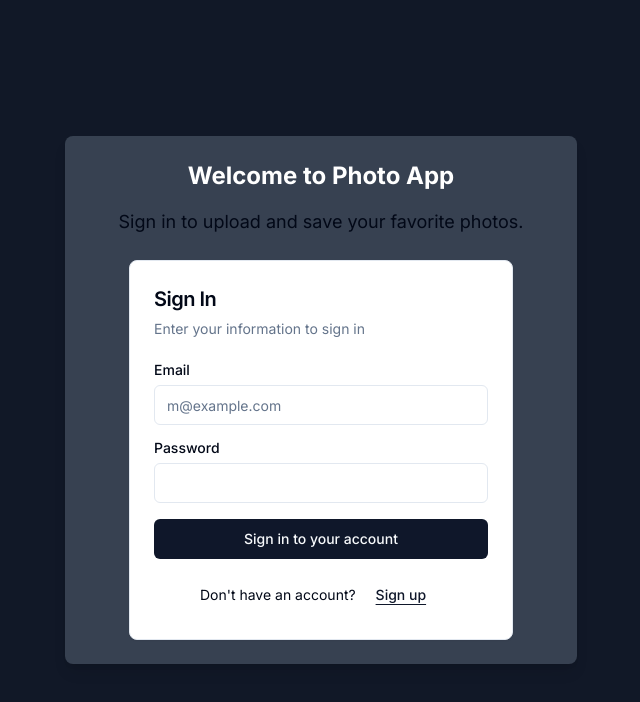
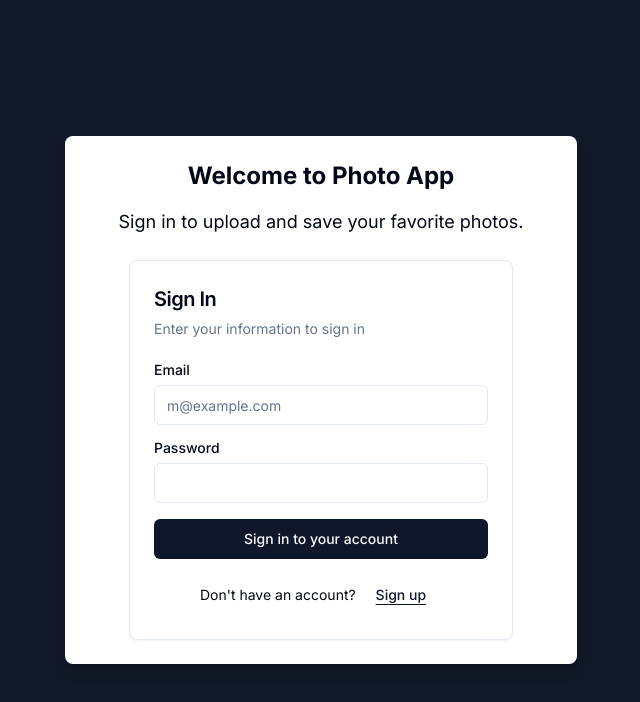
Before and after one commit to Sma-source/photo-app, a Next.js app: page / in a window 1280 px wide. Shown: the top 702 px of the page, without its empty margins (319-959 px from the left). Built offline with nearby package versions, Linux system fonts and the light colour scheme.

Commit message:
change bg color

```diff
--- a/app/page.jsx
+++ b/app/page.jsx
@@ -3,8 +3,8 @@ import AuthForm from "@/components/AuthForm";
 export default function Home() {
   return (
     <main className="flex items-center justify-center bg-gray-900 min-h-screen">
-      <div className="bg-gray-700 rounded-lg shadow-lg p-6 w-full max-w-lg">
-        <h2 className="text-white text-2xl font-bold mb-4 text-center">
+      <div className="bg-white rounded-lg shadow-lg p-6 w-full max-w-lg">
+        <h2 className="text-2xl font-bold mb-4 text-center">
           Welcome to Photo App
         </h2>
         <p className="mb-6 text-lg text-center">
```
